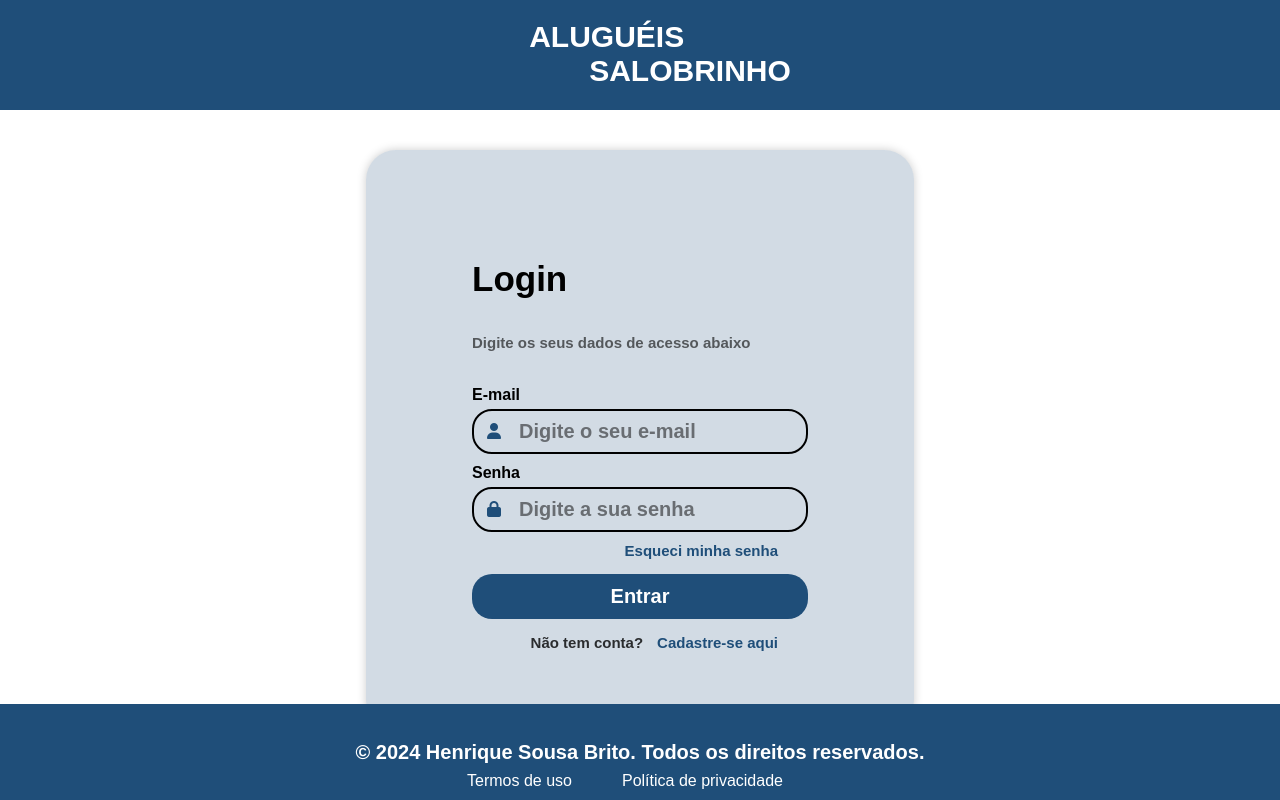
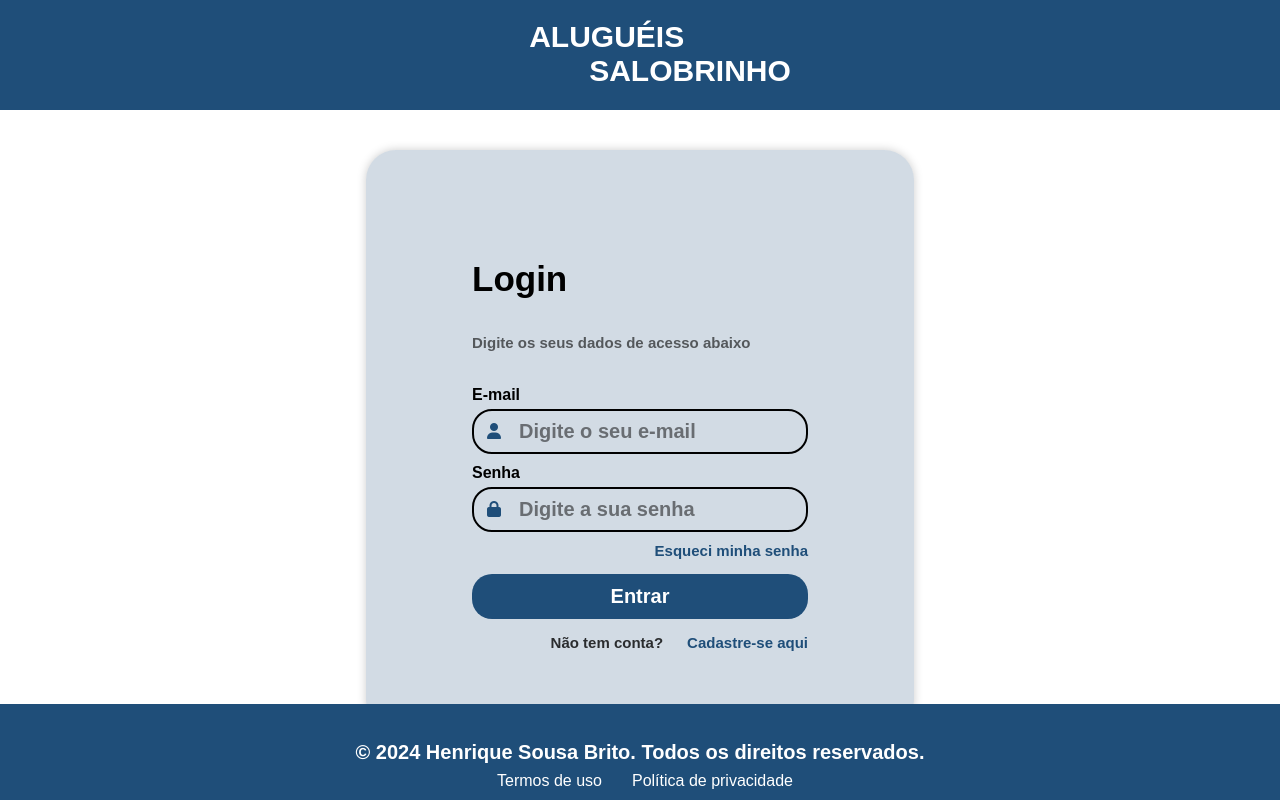
Before and after one commit to HenriqueSBDEV/Alugueis-Salobrinho, a React (Create React App) app in the folder client/: page /login in a window 1280 px wide. Built offline with nearby package versions, Linux system fonts and the light colour scheme.

Commit message:
Atualizando componentes

```diff
--- a/client/src/components/Header/Header.jsx
+++ b/client/src/components/Header/Header.jsx
@@ -12,8 +12,8 @@ const Header = ({ LinksOn = true }) => {
       {/* Exibe os links apenas se LinksOn for true */}
       {LinksOn && (
         <div className="header-links">
-          <Link to="/">HOME</Link>
-          <Link to="/sobre">SOBRE O SALOBRINHO</Link>
+          <Link className="link" to="/">HOME</Link>
+          <Link className="link" to="/sobre">SOBRE O SALOBRINHO</Link>
           <button className="button" onClick={() => window.location.href = "/login"}>ANUNCIE SEU ALUGUEL</button>
         </div>
       )}
--- a/client/src/pages/Cadastro.jsx
+++ b/client/src/pages/Cadastro.jsx
@@ -40,14 +40,14 @@ const Cadastro = () => {
                 height:"20px"}} type="checkbox" class="checkbox" id="terms" />
                 <p>
                   Concordo com os
-                  <a target="_blank" download={true} href="/docs/Termos_de_uso.pdf">termos de uso</a>
-                  e
+                  <a target="_blank" download={true} href="/docs/Termos_de_uso.pdf">termos de uso </a>
+                  <p>e</p>
                   <a target="_blank" download={true} href="/docs/Politica_de_privacidade.pdf">política de privacidade</a>
                 </p>
               </div>
               <button className="button">Cadastrar</button>
-              <div>
-              <p>Já tem conta?</p><a href="/login">Entre aqui</a>
+              <div className="div">
+                <p>Já tem conta?</p><a href="/login">Entre aqui</a>
               </div>
             </div>
           </form>
--- a/client/src/styles/Cadastro/Cadastro.css
+++ b/client/src/styles/Cadastro/Cadastro.css
@@ -115,13 +115,29 @@ form .form-login input:focus {
   color: rgba(0, 0, 0, 0.8);
 }
 
-.form-login div {
+.form-login .div {
   display: flex;
   justify-content: flex-end;
   align-items: center;
 }
 
-.termos-privacidade {
+.form-login .termos-privacidade{
   display: flex;
-  justify-content: left;
+  justify-content: flex-start;
+  align-items: center;
 }
+
+.form-login .termos-privacidade p,a{
+  all: unset;
+  margin-left: 10px;
+  display: flex;
+  font-size: 15px;
+  display: flex;
+  font-weight: bold;
+}
+
+.form-login .termos-privacidade a:hover{
+  color: #3EB489;
+  text-decoration: underline;
+  cursor: pointer;
+}
--- a/client/src/styles/Footer/Footer.css
+++ b/client/src/styles/Footer/Footer.css
@@ -31,4 +31,6 @@
 
 .link-footer:hover {
   text-decoration: underline;
+  color: #3EB489;
+  cursor: pointer;
 }
--- a/client/src/styles/Header/Header.css
+++ b/client/src/styles/Header/Header.css
@@ -45,7 +45,7 @@ h1{
   margin: 10px;
 }
 
-a{
+.link{
   margin-right: 30px;
   font-size: 20px;
   font-weight: bold;
@@ -53,10 +53,11 @@ a{
   color: #FFF;
 }
 
-a:hover{
+.link:hover{
   color: #3EB489;
   text-decoration: underline;
   transition: color 0.6s ease;
+  cursor: pointer;
 }
 
 .header-links .button{
```
